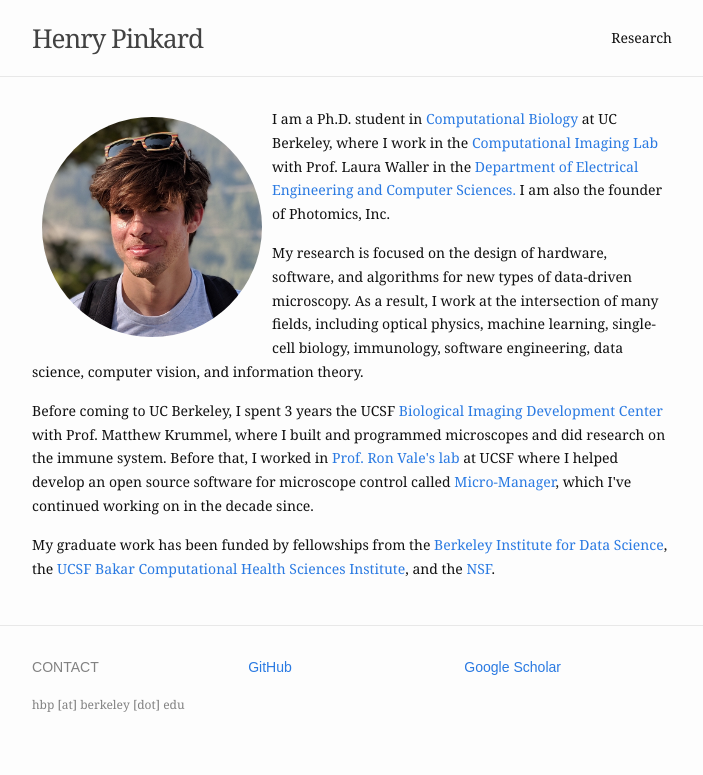
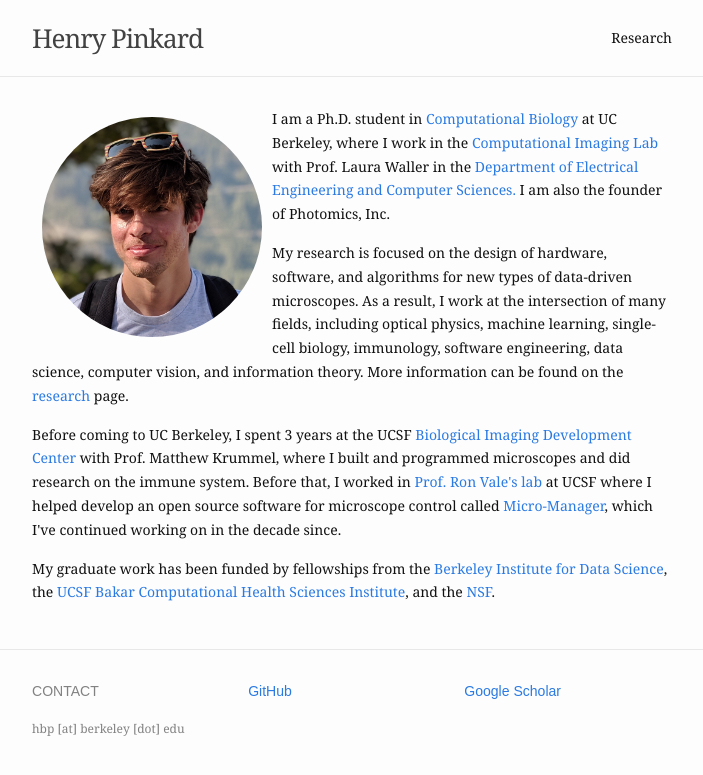
Before and after one commit to henrypinkard/henrypinkard.github.io, a Jekyll site: the page built from index.md, in a window 1280 px wide. Shown: the top 775 px of the page, without its empty margins (288-991 px from the left). Built offline with Jekyll 4.4.1, drawn with Linux system fonts in a browser that asks for light colours.

Commit message:
fix typo

```diff
--- a/index.md
+++ b/index.md
@@ -10,11 +10,10 @@ profile_picture:
 	<!-- <a href="https://photomics.ai/">Photomics, Inc.</a>  -->
 </p>
 
-<p>My research is focused on the design of hardware, software, and algorithms for new types of data-driven microscopy. As a result, I work at the intersection of many fields, including optical physics, machine learning, single-cell biology, immunology, software engineering, data science, computer vision, and information theory.
-
+<p>My research is focused on the design of hardware, software, and algorithms for new types of data-driven microscopes. As a result, I work at the intersection of many fields, including optical physics, machine learning, single-cell biology, immunology, software engineering, data science, computer vision, and information theory. More information can be found on the <a href="https://henrypinkard.github.io/research">research</a> page.
 
 <p>
-Before coming to UC Berkeley, I spent 3 years the UCSF <a href="https://bidc.ucsf.edu/">Biological Imaging Development Center</a> with Prof. Matthew Krummel, where I built and programmed microscopes and did research on the immune system. Before that, I worked in <a href="https://valelab.ucsf.edu/">Prof. Ron Vale's lab</a> at UCSF where I helped develop an open source software for microscope control called <a href="https://micro-manager.org/wiki/Micro-Manager_Open_Source_Microscopy_Software">Micro-Manager</a>, which I've continued working on in the decade since.</p>
+Before coming to UC Berkeley, I spent 3 years at the UCSF <a href="https://bidc.ucsf.edu/">Biological Imaging Development Center</a> with Prof. Matthew Krummel, where I built and programmed microscopes and did research on the immune system. Before that, I worked in <a href="https://valelab.ucsf.edu/">Prof. Ron Vale's lab</a> at UCSF where I helped develop an open source software for microscope control called <a href="https://micro-manager.org/wiki/Micro-Manager_Open_Source_Microscopy_Software">Micro-Manager</a>, which I've continued working on in the decade since.</p>
 
 
 <p>My graduate work has been funded by fellowships from the <a href="https://bids.berkeley.edu/">Berkeley Institute for Data Science</a>, the <a href="https://bakarinstitute.ucsf.edu/">UCSF Bakar Computational Health Sciences Institute</a>, and the <a href="https://www.nsf.gov/">NSF</a>.
```
